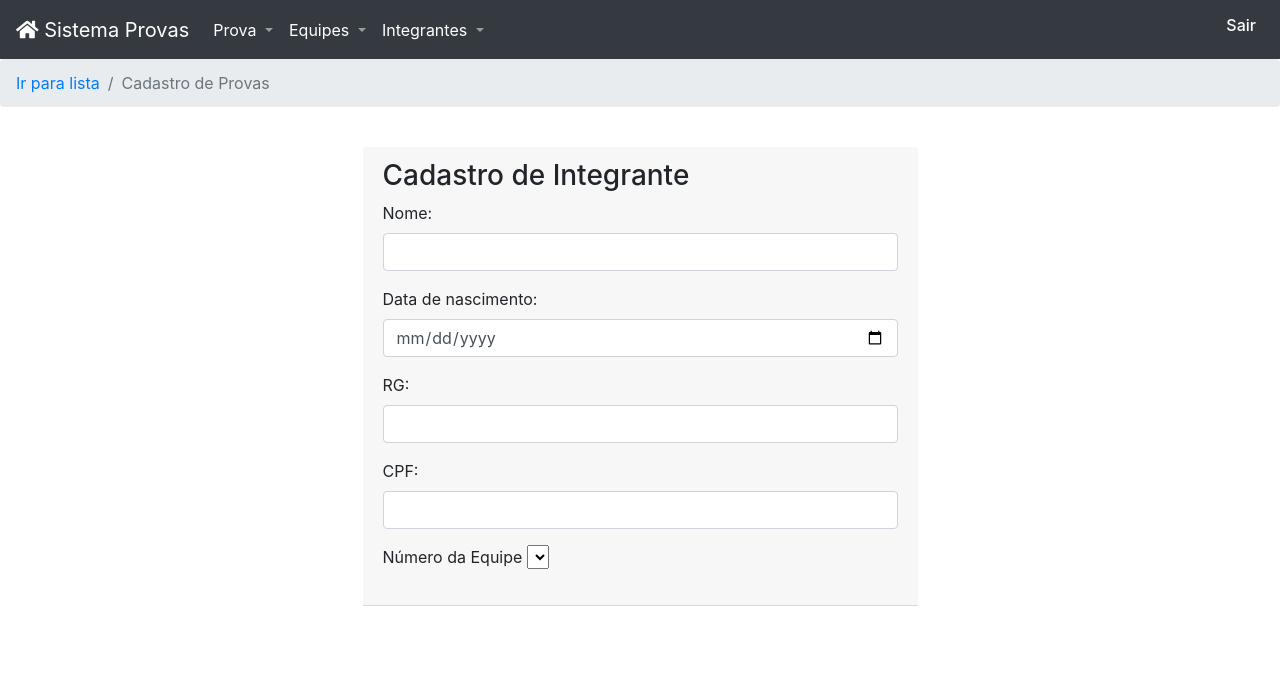
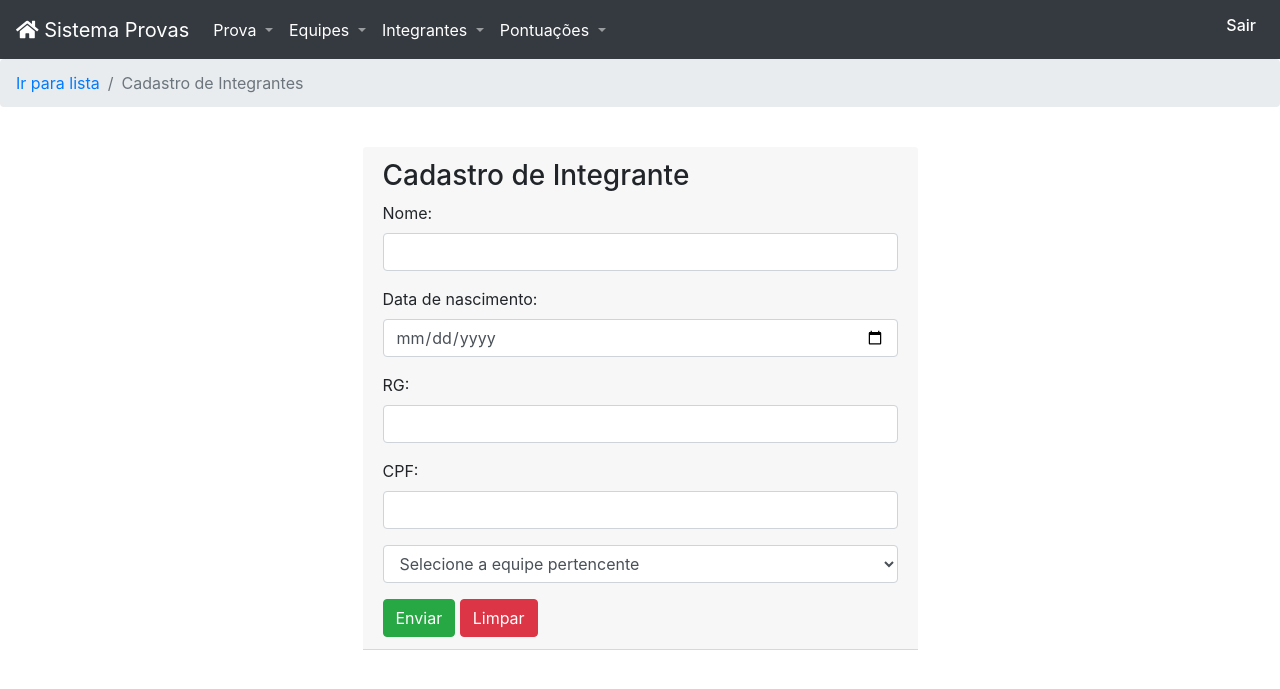
Before and after one commit to igorraafaeldeoliveira/GincanaCi, a CodeIgniter app: page /GincanaCI/index.php/integrante/cadastrar in a window 1280 px wide. Shown: the top 689 px of the page. Run offline with CodeIgniter, Linux system fonts and the light colour scheme; the visitor is signed in with stand-in values (Sample User, id 1); tables that the repository leaves empty or names only in its code hold one stand-in row (values such as "Sample post"); lists and menus that the app fills with data are empty; some libraries are stand-ins or nearby versions.

```diff
--- a/application/controllers/Equipe.php
+++ b/application/controllers/Equipe.php
@@ -16,6 +16,7 @@ class Equipe extends CI_Controller {
         //chama o metodo que faz a validção de login de usuario
         $this->load->model('Usuario_model');
         $this->Usuario_model->verificaLogin();
+        $this->load->model('Equipe_model', 'cm');
     }
 
     public function index() {
@@ -24,7 +25,6 @@ class Equipe extends CI_Controller {
     }
 
     public function listar() {
-        $this->load->model('Equipe_model', 'cm');
         $data['equipes'] = $this->cm->getALL();
         $this->load->view('Header');
         $this->load->view('ListaEquipes', $data);
--- a/application/controllers/Integrante.php
+++ b/application/controllers/Integrante.php
@@ -34,13 +34,15 @@ class Integrante extends CI_Controller {
     public function cadastrar() {
         $this->form_validation->set_rules('nome', 'nome', 'required');
         $this->form_validation->set_rules('id_equipe', 'id_equipe', 'required');
+        $this->load->model('Integrante_model');
 
         if ($this->form_validation->run() == false) {
+            $data['integrantes'] = $this->Integrante_model->getEquipe();
             $this->load->view('Header');
-            $this->load->view('FormIntegrante');
+            $this->load->view('FormIntegrante',$data);
             $this->load->view('Footer');
         } else {
-            $this->load->model('Integrante_model');
+
             $data = array(
                 'nome' => $this->input->post('nome'),
                 'rg' => $this->input->post('rg'),
@@ -61,7 +63,9 @@ class Integrante extends CI_Controller {
             $this->form_validation->set_rules('nome', 'nome', 'required');
             $this->form_validation->set_rules('id_equipe', 'id_equipe', 'required');
             $this->load->model('Integrante_model');
+
             if ($this->form_validation->run() == false) {
+                  $data['integrantes'] = $this->Integrante_model->getEquipe();
                 $data['integrante'] = $this->Integrante_model->getOne($id);
                 $this->load->view('Header');
                 $this->load->view('FormIntegrante', $data);
--- a/application/models/Integrante_model.php
+++ b/application/models/Integrante_model.php
@@ -9,6 +9,11 @@ class Integrante_model extends CI_Model {
     public function insert($data = array()) {
         $this->db->insert('integrante', $data);
         return $this->db->affected_rows();
+    }
+
+    public function getEquipe() {
+        $query = $this->db->get('equipe');
+        return $query->result();
     }
 
     public function getALL() {
--- a/application/views/FormEquipe.php
+++ b/application/views/FormEquipe.php
@@ -1,7 +1,7 @@
 <div class="container-expand ">
     <nav aria-label="breadcrumb">
         <ol class="breadcrumb">
-            <li class="breadcrumb-item"><a href="<?= $this->config->base_url(); ?>">Ir para lista de Equipes</a></li>
+            <li class="breadcrumb-item"><a href="<?= $this->config->base_url().'Equipe/listar'; ?>">Ir para lista</a></li>
             <li class="breadcrumb-item active" aria-current="page">Cadastro de Equipe</li>
         </ol>
     </nav>
--- a/application/views/FormIntegrante.php
+++ b/application/views/FormIntegrante.php
@@ -1,8 +1,8 @@
 <div class="container-expand ">
     <nav aria-label="breadcrumb">
         <ol class="breadcrumb">
-            <li class="breadcrumb-item"><a href="<?= $this->config->base_url(); ?>">Ir para lista</a></li>
-            <li class="breadcrumb-item active" aria-current="page">Cadastro de Provas </li>
+            <li class="breadcrumb-item"><a href="<?= $this->config->base_url().'Integrante/listar'; ?>">Ir para lista</a></li>
+            <li class="breadcrumb-item active" aria-current="page">Cadastro de Integrantes </li>
         </ol>
     </nav>
 
@@ -31,7 +31,7 @@
 
                     <div class = "form-group">
                         <label for = "data_nasc">Data de nascimento:</label>
-                        <input type = "date" class = "form-control" name = "data_nasc" id = "data_nasc" value = "<?= (isset($integrante)) ? $integrante->data_nasc: ''; ?>">
+                        <input type = "date" class = "form-control" name = "data_nasc" id = "data_nasc" value = "<?= (isset($integrante)) ? $integrante->data_nasc : ''; ?>">
                     </div>
                     <div class = "form-group">
                         <label for = "rg"> RG:</label>
@@ -40,12 +40,19 @@
 
                     <div class = "form-group">
                         <label for = "cpf"> CPF:</label>
-                        <input type = "text" class = "form-control" name = "cpf" id = "cpf" value = "<?= (isset($integrante)) ? $integrante->cpf: ''; ?>">
+                        <input type = "text" class = "form-control" name = "cpf" id = "cpf" value = "<?= (isset($integrante)) ? $integrante->cpf : ''; ?>">
                     </div>
 
-                     <div class = "form-group">
-                        <label for = "id_equipe">Número da Equipe</label>
-                        <select name="id_equipe"
+                    <div class = "form-group">
+                        <select class="form-control" name="id_equipe">
+                            <option>Selecione a equipe pertencente</option>
+
+                            <?php
+                            foreach ($integrantes as $i) {
+                                echo '<option value='. $i->id .' >'. $i->nome.'</option>';
+                            }
+                            ?>
+                        </select>
                     </div>
 
                     <button type = "submit" class = "btn btn-success">Enviar</button>
--- a/application/views/Header.php
+++ b/application/views/Header.php
@@ -54,6 +54,17 @@ and open the template in the editor.
                                 <a href="<?= $this->config->base_url() . 'Integrante/cadastrar'; ?>"  class="dropdown-item">Cadastro</a>
                             </div>
                         </li>
+
+                     <li class="nav-item dropdown">
+                            <a href="#" id="menuPontuacao" class="nav-link dropdown-toggle" data-toggle="dropdown">
+                                <font color="white">Pontuações</font>
+                            </a>
+                            <div class="dropdown-menu" aria-labelledby="menuPontuacao">
+                                <a href="<?= $this->config->base_url() . 'Pontuacao/listar'; ?>" class="dropdown-item">Lista</a>
+                                <a href="<?= $this->config->base_url() . 'Pontuacao/cadastrar'; ?>"  class="dropdown-item">Cadastro</a>
+                            </div>
+                        </li>
+
                     </ul>
                     <ul class="navbar-nav justfy-content-end">
                         <li class="nav-item">
--- a/application/views/ListaEquipes.php
+++ b/application/views/ListaEquipes.php
@@ -2,7 +2,7 @@
 <div class="container-expand">
     <nav aria-label="breadcrumb">
         <ol class="breadcrumb">
-            <li class="breadcrumb-item"><a href="<?= $this->config->base_url(); ?>"><a href="http://127.0.0.1/GincanaCI/index.php/Gincana/cadastrar">Ir para cadastrar Equipe</a></a></li>
+            <li class="breadcrumb-item"><a href="<?= $this->config->base_url().'Equipe/cadastrar'; ?>">Ir para cadastrar</a></li>
             <li class="breadcrumb-item active" aria-current="page">Cadastro de Equipe </li>
         </ol>
     </nav>
--- a/application/views/ListaIntegrantes.php
+++ b/application/views/ListaIntegrantes.php
@@ -2,8 +2,8 @@
 <div class="container-expand">
     <nav aria-label="breadcrumb">
         <ol class="breadcrumb">
-            <li class="breadcrumb-item"><a href="<?= $this->config->base_url(); ?>"><a href="http://127.0.0.1/GincanaCI/index.php/Gincana/cadastrar">Ir para cadastrar</a></a></li>
-            <li class="breadcrumb-item active" aria-current="page">Cadastro de Equipe </li>
+            <li class="breadcrumb-item"><a href="<?= $this->config->base_url().'Integrante/cadastrar'; ?>">Ir para cadastrar</a></li>
+            <li class="breadcrumb-item active" aria-current="page">Cadastro de Integrantes</li>
         </ol>
     </nav>
 
@@ -13,7 +13,7 @@
     ?>
 </div>
 
-<h1>Lista de Provas</h1>
+<h1>Lista de Integrantes</h1>
 <br>
 <div class="table-responsive">
 <table class='table' border="1">
```
Also changed, not shown: application/controllers/Usuario.php (+5 -10 lines).
